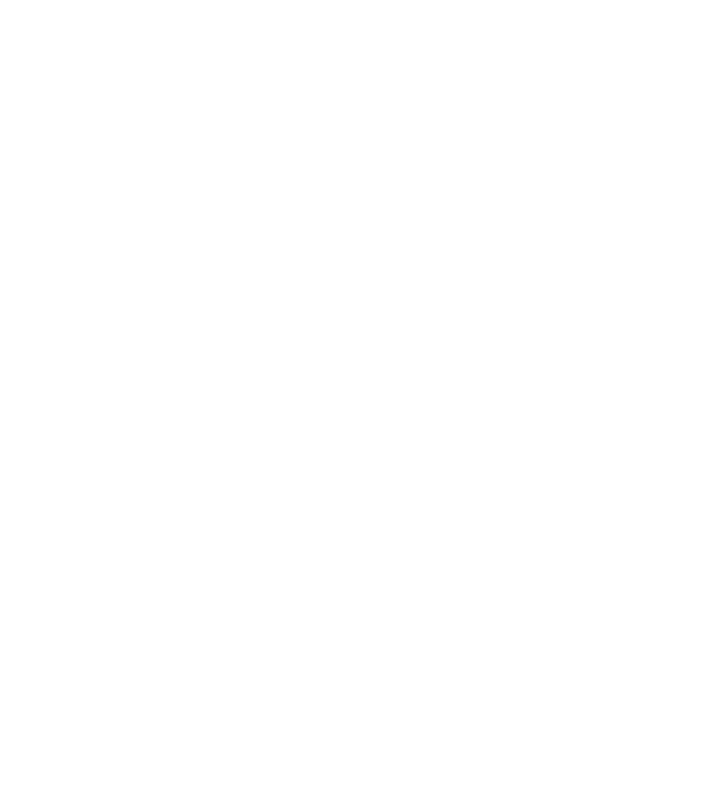
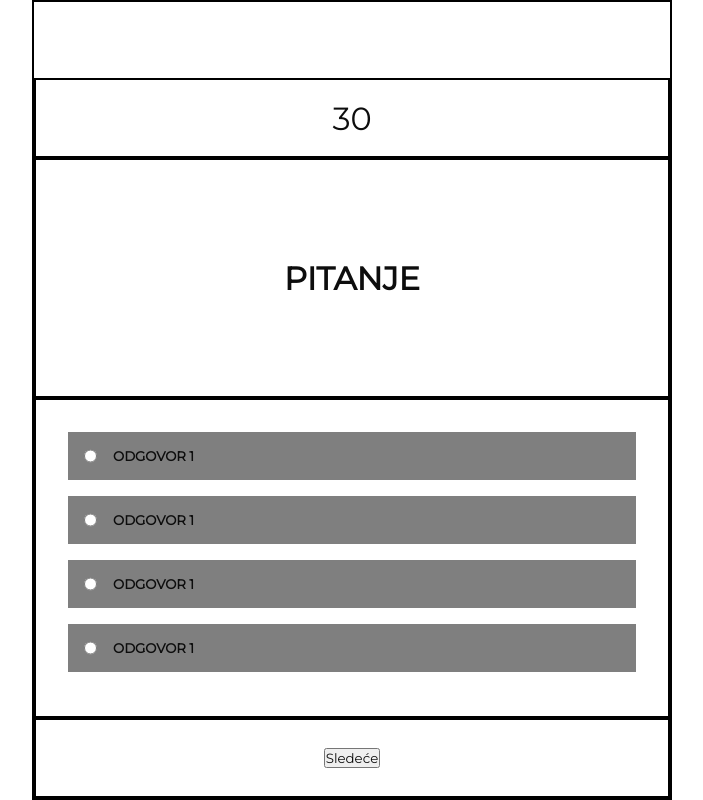
Before and after one commit to kaludev/m3-kod, a plain HTML site: page Website/quiz.html in a window 1280 px wide. Shown: the whole page, without its empty margins (288-991 px from the left). Drawn offline with Linux system fonts and the light colour scheme.

Commit message:
08/04/2023 | 13:33: Progress on Quiz webpage

```diff
--- a/Website/css/levels.css
+++ b/Website/css/levels.css
@@ -23,9 +23,12 @@
     border: 2px solid hsla(0, 0%, 5%, 1);
     background-color: transparent;
     color: hsla(0, 0%, 5%, 1);
-    width: 3rem;
+    width: 7.5rem;
+    height: 3.75rem;
 }
 
 .act-container a {
     text-decoration: none;
+    font-weight: bold;
+    font-size: 1.5rem;
 }
--- /dev/null
+++ b/Website/css/quiz.css
@@ -0,0 +1,95 @@
+#page_quiz-body-container {
+    display: flex;
+    flex-direction: column;
+    justify-content: center;
+    align-items: center;
+    height: 100vh;
+}
+
+#quiz-container, #quiz-body-container, #quiz-header-container,
+#quiz-timer-container,
+#quiz-question-container, #quiz-body-container, #quetion-answers-container,
+#quiz-answer, #quiz-footer-container, #quiz-buttonNext-container {
+    display: flex;
+    flex-direction: column;
+    justify-content: center;
+    align-items: center;
+}
+
+#quiz-container {
+    justify-content: end;
+    width: 50%;
+    height: 100%;
+    border: 2px solid black;
+}
+
+#quiz-body-container {
+    width: 100%;
+    height: 90vh;
+}
+
+#quiz-header-container {
+    width: 100%;
+}
+
+#quiz-timer-container {
+    width: 100%;
+    height: 10vh;
+    border: 2px solid black;
+}
+
+#quiz-question-container {
+    width: 100%;
+    height: 30vh;
+    border: 2px solid black;
+}
+
+#quiz-body-container {
+    width: 100%;
+}
+
+#quiz-answers-container {
+    display: flex;
+    flex-direction: column;
+    justify-content: start;
+    align-items: center;
+    gap: 1rem;
+    padding: 2rem;
+    border: 2px solid black;
+    width: 100%;
+    height: 40vh;
+}
+
+#quiz-footer-container {
+    width: 100%;
+}
+
+#quiz-buttonNext-container {
+    width: 100%;
+    height: 10vh;
+    border: 2px solid black;
+}
+
+
+
+#quiz-timer {
+    font-size: 2rem;
+}
+
+#quiz-question {
+    font-size: 2rem;
+}
+
+.quiz-answer {
+    display: flex;
+    flex-direction: row;
+    gap: 1rem;
+    padding: 1rem;
+    width: 100%;
+    background-color: hsla(0, 0%, 0%, 0.5);
+}
+
+.quiz-answer > p {
+    font-weight: bold;
+    color: hsla(0, 0%, 95%, 1);
+}
--- a/Website/quiz.html
+++ b/Website/quiz.html
@@ -0,0 +1,63 @@
+<!DOCTYPE html>
+    <html lang="en">
+    <head>
+        <meta charset="UTF-8">
+        <meta http-equiv="X-UA-Compatible" content="IE=edge">
+        <meta name="viewport" content="width=device-width, initial-scale=1.0">
+        <title>DyslexAI - Quiz</title>
+
+
+            <!-- FONTS -->
+
+        <!-- MONTSERRAT -->
+        <link rel="preconnect" href="https://fonts.googleapis.com">
+        <link rel="preconnect" href="https://fonts.gstatic.com" crossorigin>
+        <link href="https://fonts.googleapis.com/css2?family=Montserrat&display=swap" rel="stylesheet">
+
+
+            <!-- CSS -->
+        <link rel="stylesheet" href="./css/main.css">
+        <link rel="stylesheet" href="./css/quiz.css">
+    </head>
+    <body>
+        <div id="page_quiz-body-container">
+            <div id="quiz-container">
+                <div id="quiz-body-container">
+                    <header id="quiz-header-container">
+                        <div id="quiz-timer-container">
+                            <p id="quiz-timer">30</p>
+                        </div>
+                        <div id="quiz-question-container">
+                            <h2 id="quiz-question">PITANJE</h2>
+                        </div>
+                    </header>
+                    <content id="quiz-body-container">
+                        <div id="quiz-answers-container">
+                            <div class="quiz-answer">
+                                <input type="radio">
+                                <h5>ODGOVOR 1</h5>
+                            </div>
+                            <div class="quiz-answer">
+                                <input type="radio">
+                                <h5>ODGOVOR 1</h5>
+                            </div>
+                            <div class="quiz-answer">
+                                <input type="radio">
+                                <h5>ODGOVOR 1</h5>
+                            </div>
+                            <div class="quiz-answer">
+                                <input type="radio">
+                                <h5>ODGOVOR 1</h5>
+                            </div>
+                        </div>
+                    </content>
+                    <footer id="quiz-footer-container">
+                        <div id="quiz-buttonNext-container">
+                            <button id="quiz-buttonNext" type="button">Sledeće</button>
+                        </div>
+                    </footer>
+                </div>
+            </div>
+        </div>
+    </body>
+</html>
```
